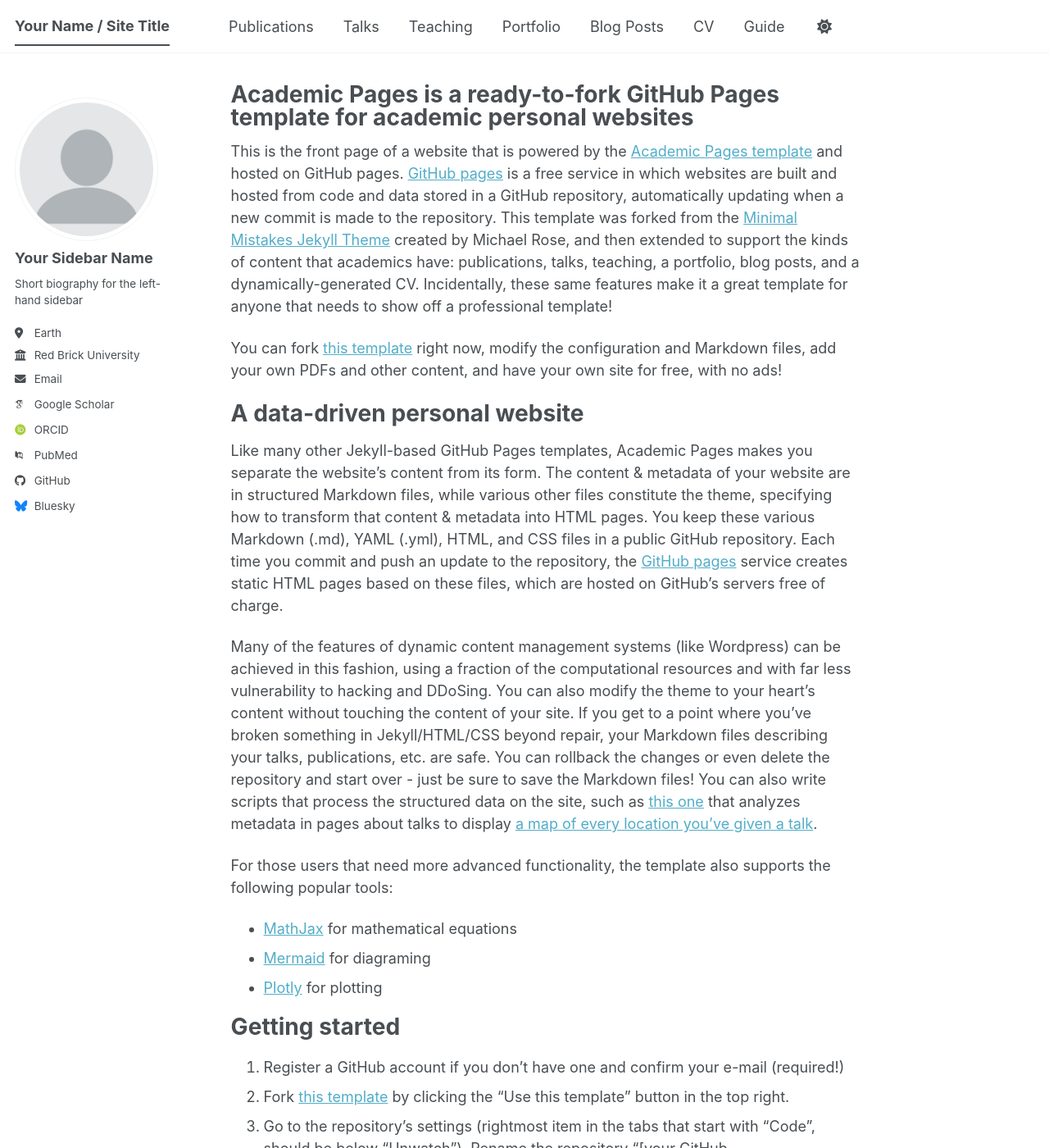
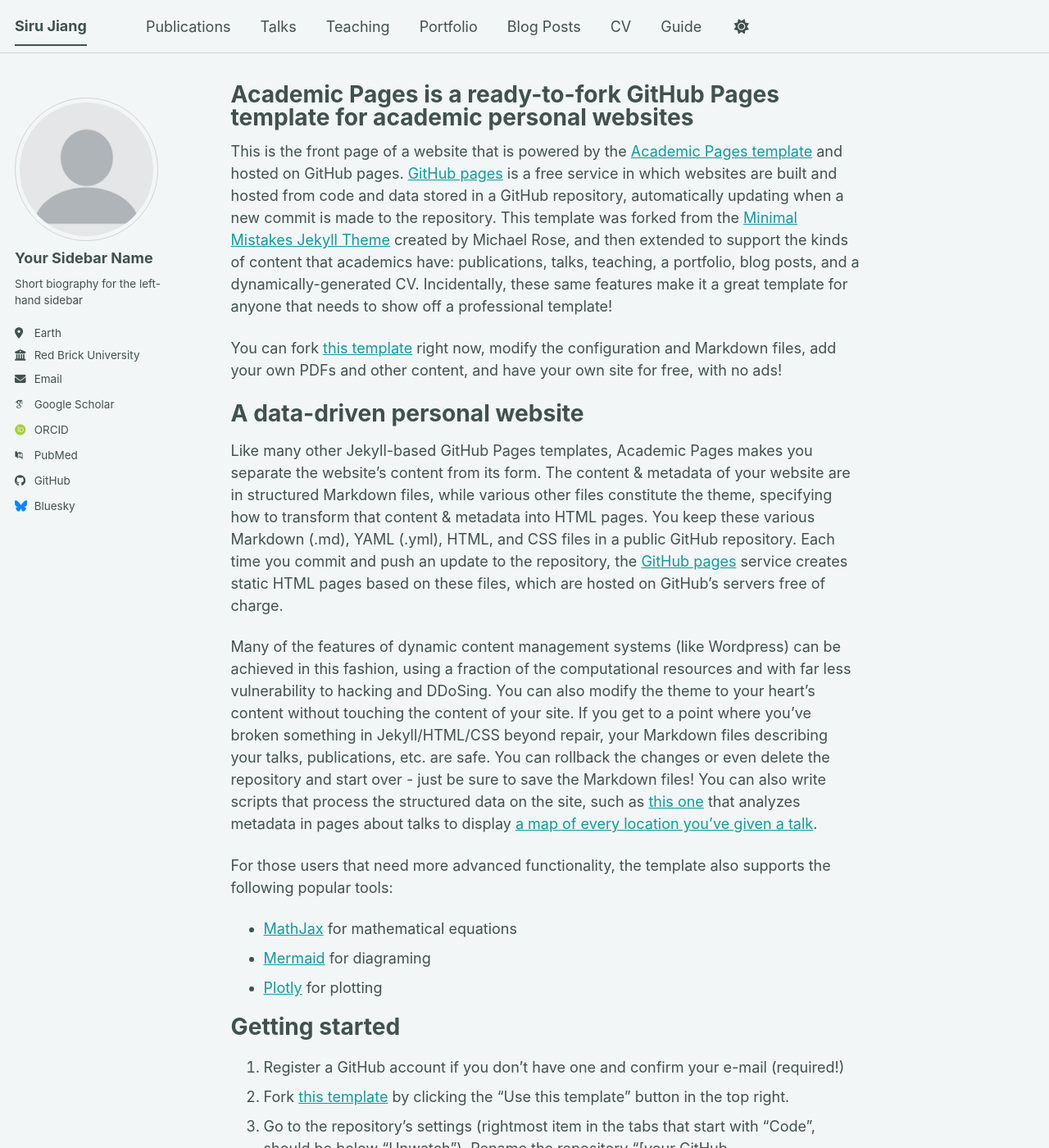
Before and after one commit to SHER-Jiang/sherjiang.github.io, a Jekyll site: the page built from _pages/about.md, in a window 1280 px wide and 1400 px high. Shown: the whole window at 82% size. Built offline with Jekyll 4.4.1, drawn with Linux system fonts in a browser that asks for light colours; some web fonts are replaced; a script bundle is joined from its source files by our own code; library files that are not in the unit come from our copies; some of the changed text lies outside the part shown.

Commit message:
Update _config.yml

```diff
--- a/_config.yml
+++ b/_config.yml
@@ -8,10 +8,10 @@
 
 # Basic Site Settings
 locale                   : "en-US"
-site_theme               : "default" # The available themes options are "default", "air", "sunrise", "mint", "dirt" and "contrast"
-title                    : "Your Name / Site Title"
+site_theme               : "mint" # The available themes options are "default", "air", "sunrise", "mint", "dirt" and "contrast"
+title                    : "Siru Jiang"
 title_separator          : "-"
-name                     : &name "Your Name"
+name                     : &name "Siru Jiang"
 description              : &description "Your Name's academic portfolio"   # Update this with a general description of your site, this is the default if not overridden by a page
 url                      : "https://sirujiang.github.io"# The base hostname & protocol for your site e.g. "https://[your GitHub username].github.io",
                                                            # or if you already have some other page hosted on Github then use "https://[your GitHub username].github.io/[Your Repo Name]"
```
